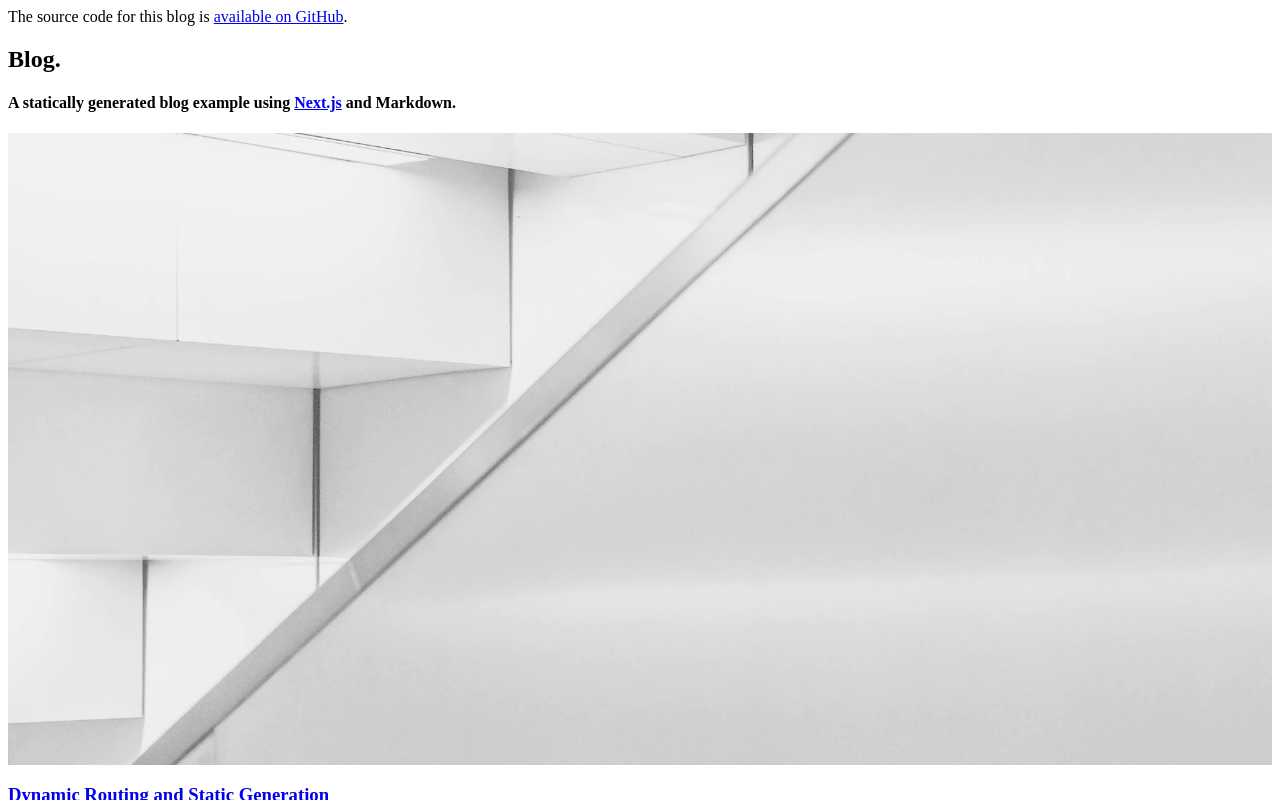
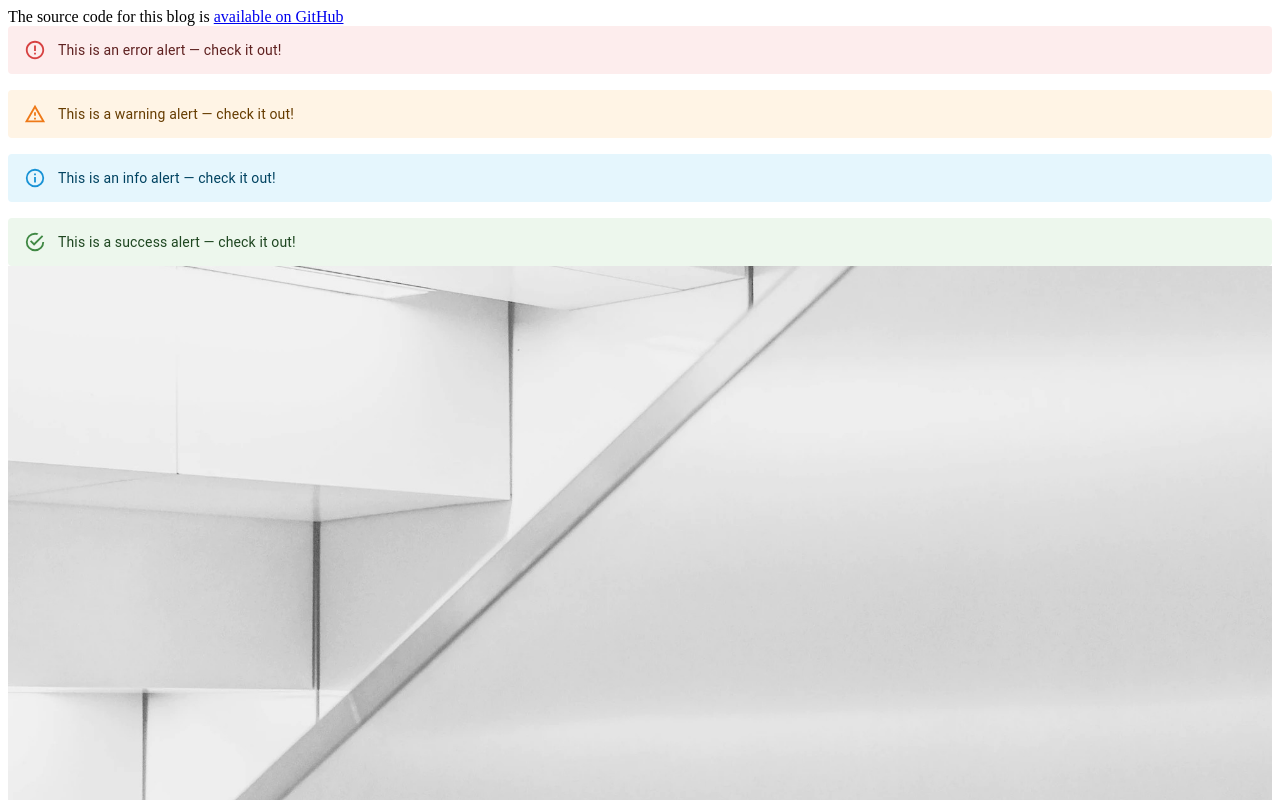
Before and after one commit to thanhvd1403/recycling-web-app, a Next.js app: page / in a window 1280 px wide. Shown: the top 800 px of the page. Built offline with nearby package versions, Linux system fonts and the light colour scheme.

Commit message:
add UI packages

```diff
--- a/components/alert.js
+++ b/components/alert.js
@@ -11,7 +11,7 @@ export default function Alert({ preview }) {
       })}
     >
       <Container>
-        <div className="py-2 text-center text-sm">
+        <div className="py-2 text-center text">
           {preview ? (
             <>
               This page is a preview.{' '}
@@ -32,7 +32,6 @@ export default function Alert({ preview }) {
               >
                 available on GitHub
               </a>
-              .
             </>
           )}
         </div>
--- a/components/intro.js
+++ b/components/intro.js
@@ -1,21 +1,14 @@
-import { CMS_NAME } from '../lib/constants'
+import * as React from "react";
+import Alert from "@mui/material/Alert";
+import Stack from "@mui/material/Stack";
 
 export default function Intro() {
   return (
-    <section className="flex-col md:flex-row flex items-center md:justify-between mt-16 mb-16 md:mb-12">
-      <h1 className="text-6xl md:text-8xl font-bold tracking-tighter leading-tight md:pr-8">
-        Blog.
-      </h1>
-      <h4 className="text-center md:text-left text-lg mt-5 md:pl-8">
-        A statically generated blog example using{' '}
-        <a
-          href="https://nextjs.org/"
-          className="underline hover:text-success duration-200 transition-colors"
-        >
-          Next.js
-        </a>{' '}
-        and {CMS_NAME}.
-      </h4>
-    </section>
-  )
+    <Stack sx={{ width: "100%" }} spacing={2}>
+      <Alert severity="error">This is an error alert — check it out!</Alert>
+      <Alert severity="warning">This is a warning alert — check it out!</Alert>
+      <Alert severity="info">This is an info alert — check it out!</Alert>
+      <Alert severity="success">This is a success alert — check it out!</Alert>
+    </Stack>
+  );
 }
--- a/package.json
+++ b/package.json
@@ -6,6 +6,10 @@
     "start": "next start"
   },
   "dependencies": {
+    "@emotion/react": "^11.7.1",
+    "@emotion/styled": "^11.6.0",
+    "@mui/icons-material": "^5.3.1",
+    "@mui/material": "^5.4.0",
     "@react-google-maps/api": "^2.7.0",
     "classnames": "2.3.1",
     "date-fns": "2.28.0",
--- a/pages/index.js
+++ b/pages/index.js
@@ -14,7 +14,7 @@ export default function Index({ allPosts }) {
     <>
       <Layout>
         <Head>
-          <title>Next.js Blog Example with {CMS_NAME}</title>
+          <title>Next.js with {CMS_NAME}</title>
         </Head>
         <Container>
           <Intro />
```
Also changed, not shown: components/layout.js (+4 -4 lines), 1 other file (tests, documents, lock files or other folders).
